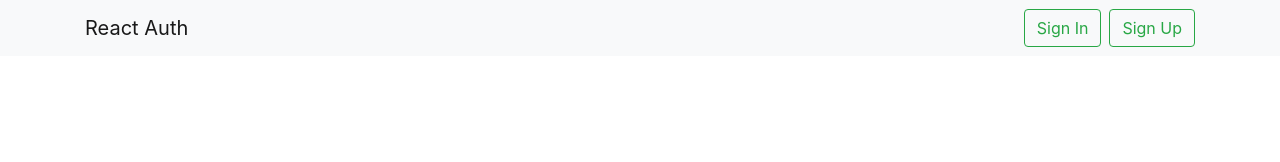
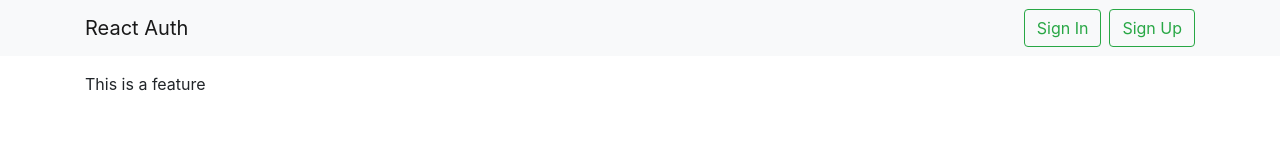
Before and after one commit to aviladev/react-auth, a React (Create React App) app: page /feature in a window 1280 px wide. Shown: the top 162 px of the page. Built offline with nearby package versions, Linux system fonts and the light colour scheme.

Commit message:
Add Feature

```diff
--- a/src/components/App.js
+++ b/src/components/App.js
@@ -1,19 +1,23 @@
 import React, { Fragment } from 'react'
-import { Route } from 'react-router-dom'
+import { Route, Switch } from 'react-router-dom'
 
 import Header from './Header'
 import Signin from './auth/Signin'
 import Signout from './auth/Signout'
 import Signup from './auth/Signup'
+import Feature from './Feature'
 
 const App = () => {
   return (
     <Fragment>
       <Header />
       <div className='container'>
-        <Route path='/signin' component={Signin} />
-        <Route path='/signout' component={Signout} />
-        <Route path='/signup' component={Signup} />
+        <Switch>
+          <Route path='/signin' component={Signin} />
+          <Route path='/signout' component={Signout} />
+          <Route path='/signup' component={Signup} />
+          <Route path='/feature' component={Feature} />
+        </Switch>
       </div>
     </Fragment>
   )
--- /dev/null
+++ b/src/components/Feature.js
@@ -0,0 +1,7 @@
+import React from 'react'
+
+const Feature = () => (
+  <div className=''>This is a feature</div>
+)
+
+export default Feature
```
